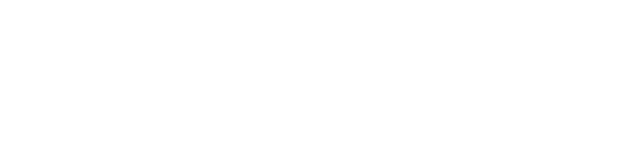
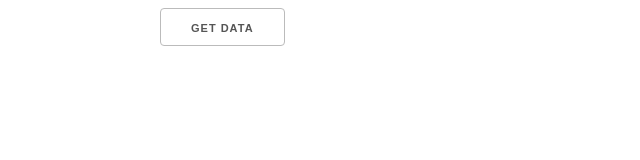
Before and after one commit to DerekDanielson/XHR-Object-methods, a plain HTML site: page index.html in a window 1280 px wide. Shown: the whole page, without its empty margins (0-640 px from the left). Drawn offline with nearby package versions, Linux system fonts and the light colour scheme.

Commit message:
UI complete

```diff
--- a/index.html
+++ b/index.html
@@ -8,7 +8,11 @@
     <title>XHR Object Methods & Working with text</title>
 </head>
 <body>
-
+    <div class="container">
+        <button id="button">Get Data</button>
+        <br><br>
+        <div id="output"></div>
+    </div>
 
     <script src="app.js"></script>
 </body>
```
